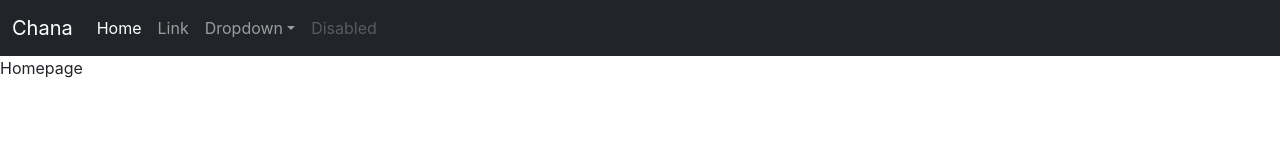
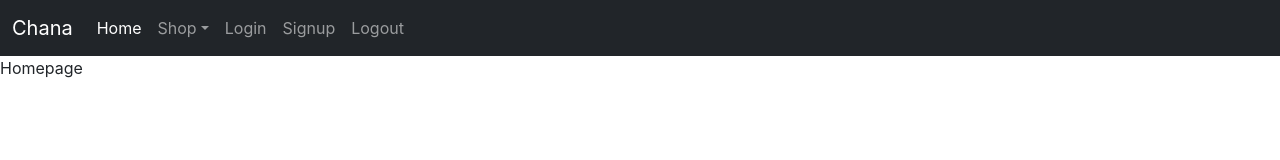
Before and after one commit to tharaknetha/e-shop, a React (Create React App) app in the folder client/: page /homepage in a window 1280 px wide. Shown: the top 160 px of the page. Built offline with nearby package versions, Linux system fonts and the light colour scheme.

Commit message:
updated the navbar!

```diff
--- a/client/src/components/Header/Header.js
+++ b/client/src/components/Header/Header.js
@@ -10,26 +10,27 @@ const Header = () => {
       <span class="navbar-toggler-icon"></span>
     </button>
     <div class="collapse navbar-collapse" id="navbarSupportedContent">
-      <ul class="navbar-nav mr-auto mb-2 mb-lg-0">
+      <ul class="navbar-nav me-auto mb-2 mb-lg-0">
         <li class="nav-item">
           <a class="nav-link active" aria-current="page" href="#">Home</a>
         </li>
-        <li class="nav-item">
-          <a class="nav-link" href="#">Link</a>
-        </li>
         <li class="nav-item dropdown">
           <a class="nav-link dropdown-toggle" href="#" id="navbarDropdown" role="button" data-bs-toggle="dropdown" aria-expanded="false">
-            Dropdown
+            Shop
           </a>
           <ul class="dropdown-menu" aria-labelledby="navbarDropdown">
-            <li><a class="dropdown-item" href="#">Action</a></li>
-            <li><a class="dropdown-item" href="#">Another action</a></li>
-            <li><hr class="dropdown-divider" /></li>
-            <li><a class="dropdown-item" href="#">Something else here</a></li>
+            <li><a class="dropdown-item" href="#">Men</a></li>
+            <li><a class="dropdown-item" href="#">Women</a></li>
           </ul>
         </li>
         <li class="nav-item">
-          <a class="nav-link disabled">Disabled</a>
+          <a class="nav-link" href="#">Login</a>
+        </li>
+        <li class="nav-item">
+          <a class="nav-link" href="#">Signup</a>
+        </li>
+        <li class="nav-item">
+          <a class="nav-link" href="#">Logout</a>
         </li>
       </ul>
     </div>
```
Also changed, not shown: package.json (+7 -1 lines), 2 other files (tests, documents, lock files or other folders).
